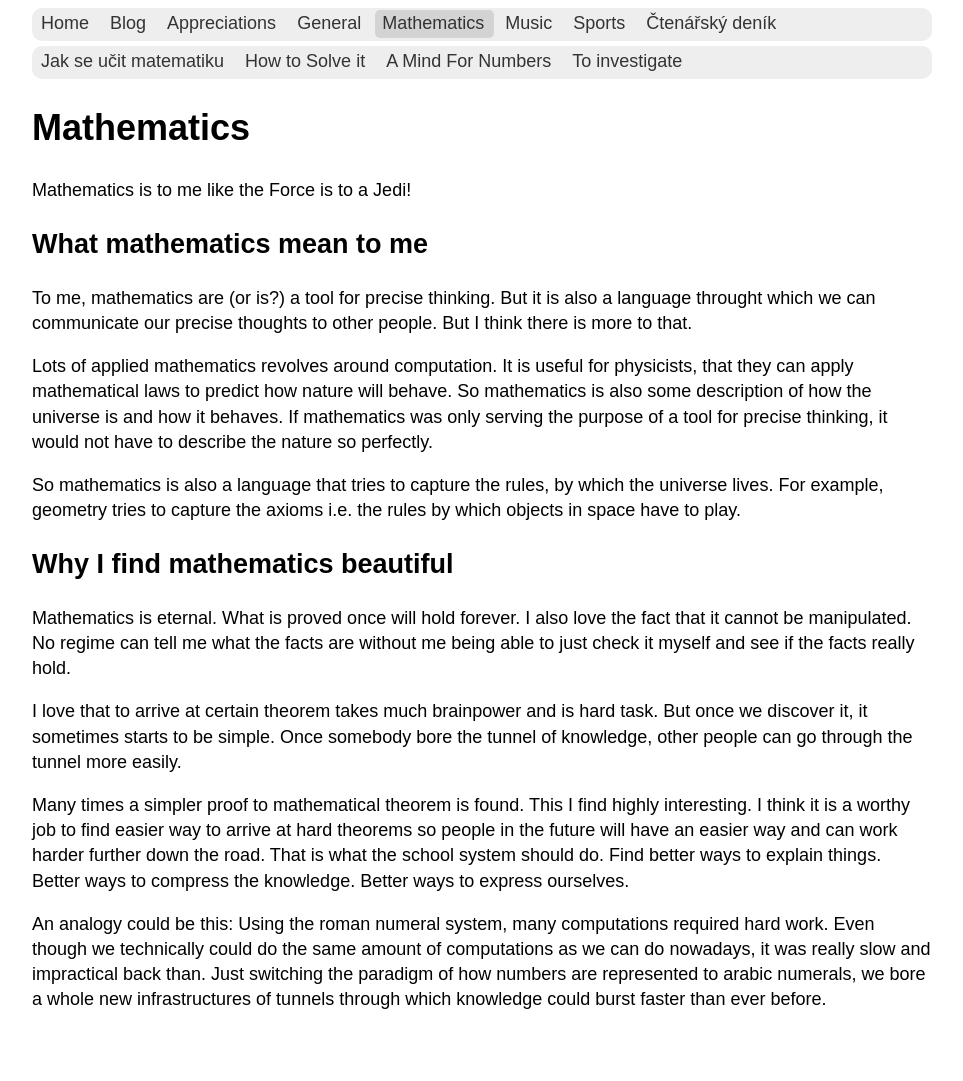
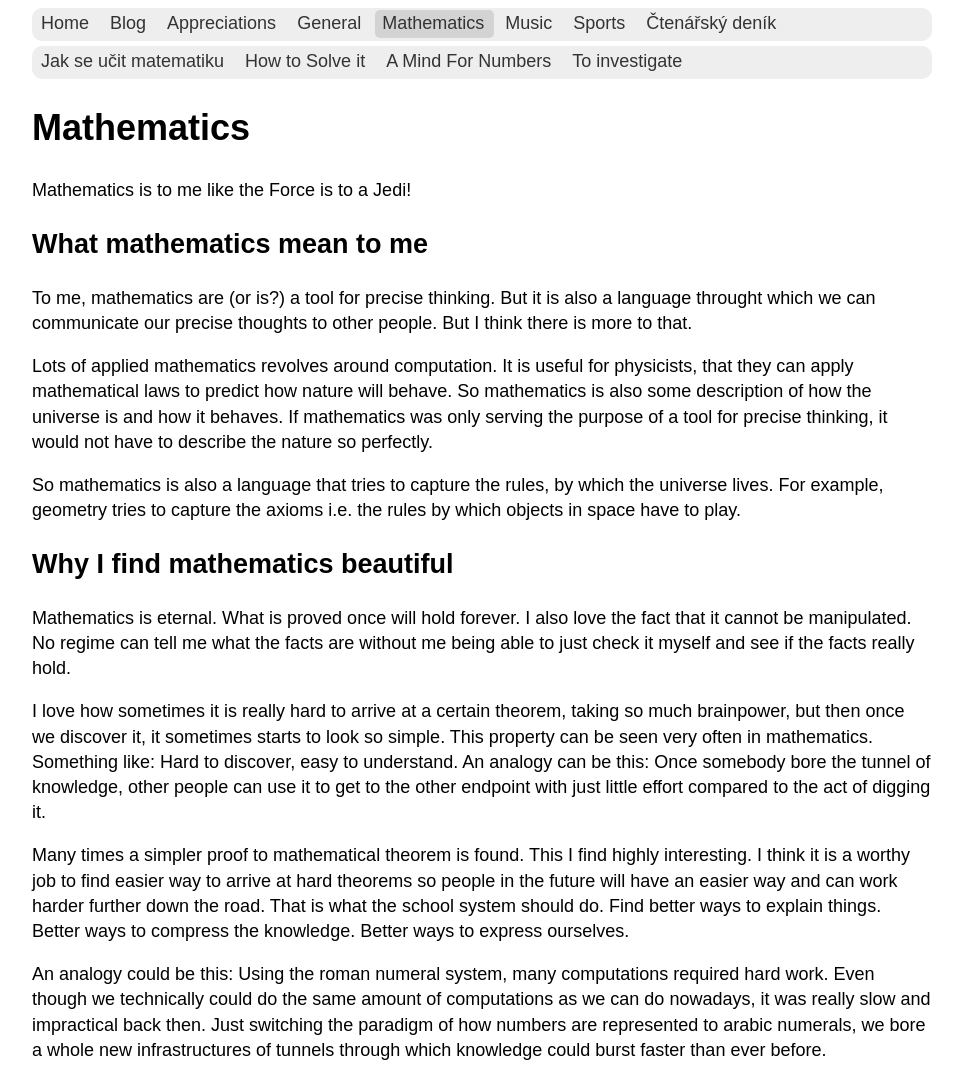
Before and after one commit to hartmaj2/hartmaj2.github.io, a Jekyll site: the page built from sections/maths/0mathematics.md, in a window 1280 px wide. Shown: the whole page, without its empty margins (158-1121 px from the left). Built offline with Jekyll 4.4.1, drawn with Linux system fonts in a browser that asks for light colours; before the commit the page ends 1031 px from its top, so only the background shows below that.

Commit message:
Update section on mathematics

```diff
--- a/sections/maths/0mathematics.md
+++ b/sections/maths/0mathematics.md
@@ -23,8 +23,8 @@ So mathematics is also a language that tries to capture the rules, by which the
 
 Mathematics is eternal. What is proved once will hold forever. I also love the fact that it cannot be manipulated. No regime can tell me what the facts are without me being able to just check it myself and see if the facts really hold.
 
-I love that to arrive at certain theorem takes much brainpower and is hard task. But once we discover it, it sometimes starts to be simple. Once somebody bore the tunnel of knowledge, other people can go through the tunnel more easily.
+I love how sometimes it is really hard to arrive at a certain theorem, taking so much brainpower, but then once we discover it, it sometimes starts to look so simple. This property can be seen very often in mathematics. Something like: Hard to discover, easy to understand. An analogy can be this: Once somebody bore the tunnel of knowledge, other people can use it to get to the other endpoint with just little effort compared to the act of digging it.
 
 Many times a simpler proof to mathematical theorem is found. This I find highly interesting. I think it is a worthy job to find easier way to arrive at hard theorems so people in the future will have an easier way and can work harder further down the road. That is what the school system should do. Find better ways to explain things. Better ways to compress the knowledge. Better ways to express ourselves.
 
-An analogy could be this: Using the roman numeral system, many computations required hard work. Even though we technically could do the same amount of computations as we can do nowadays, it was really slow and impractical back than. Just switching the paradigm of how numbers are represented to arabic numerals, we bore a whole new infrastructures of tunnels through which knowledge could burst faster than ever before.
+An analogy could be this: Using the roman numeral system, many computations required hard work. Even though we technically could do the same amount of computations as we can do nowadays, it was really slow and impractical back then. Just switching the paradigm of how numbers are represented to arabic numerals, we bore a whole new infrastructures of tunnels through which knowledge could burst faster than ever before.
```
